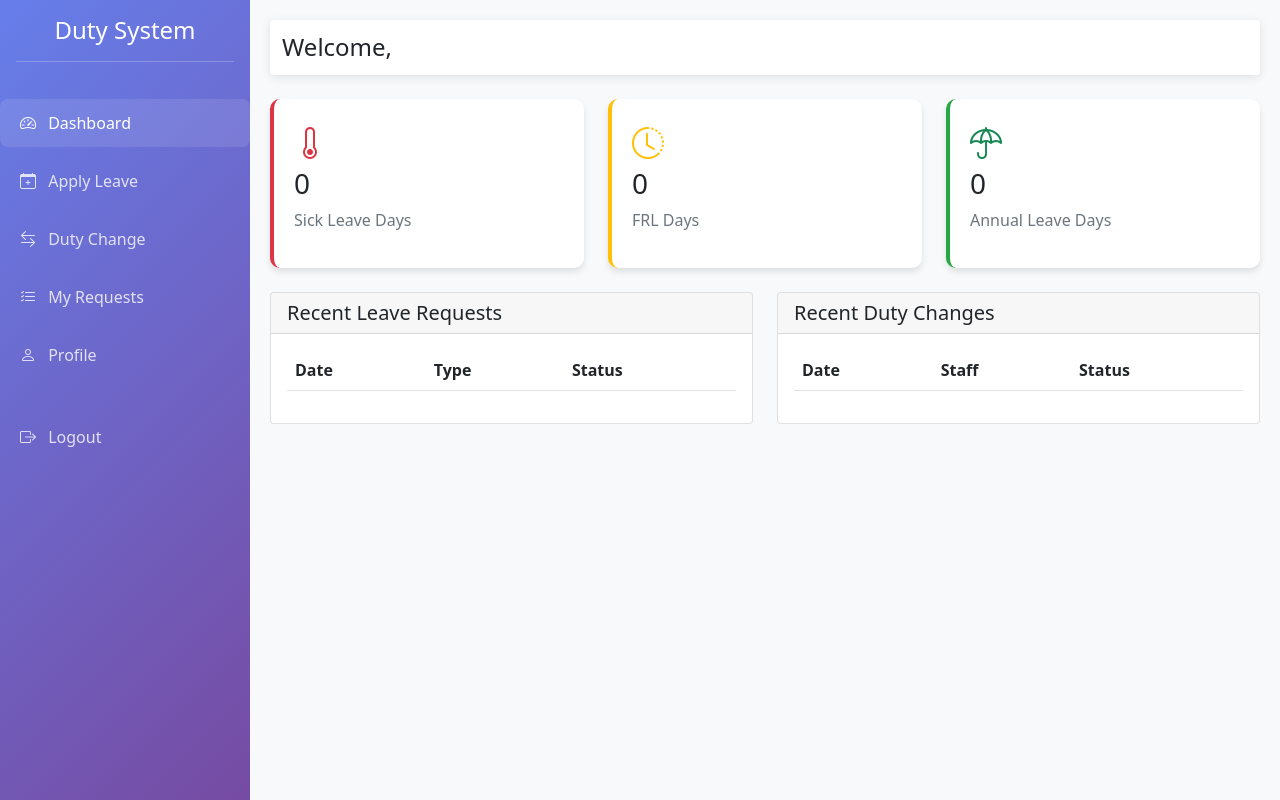
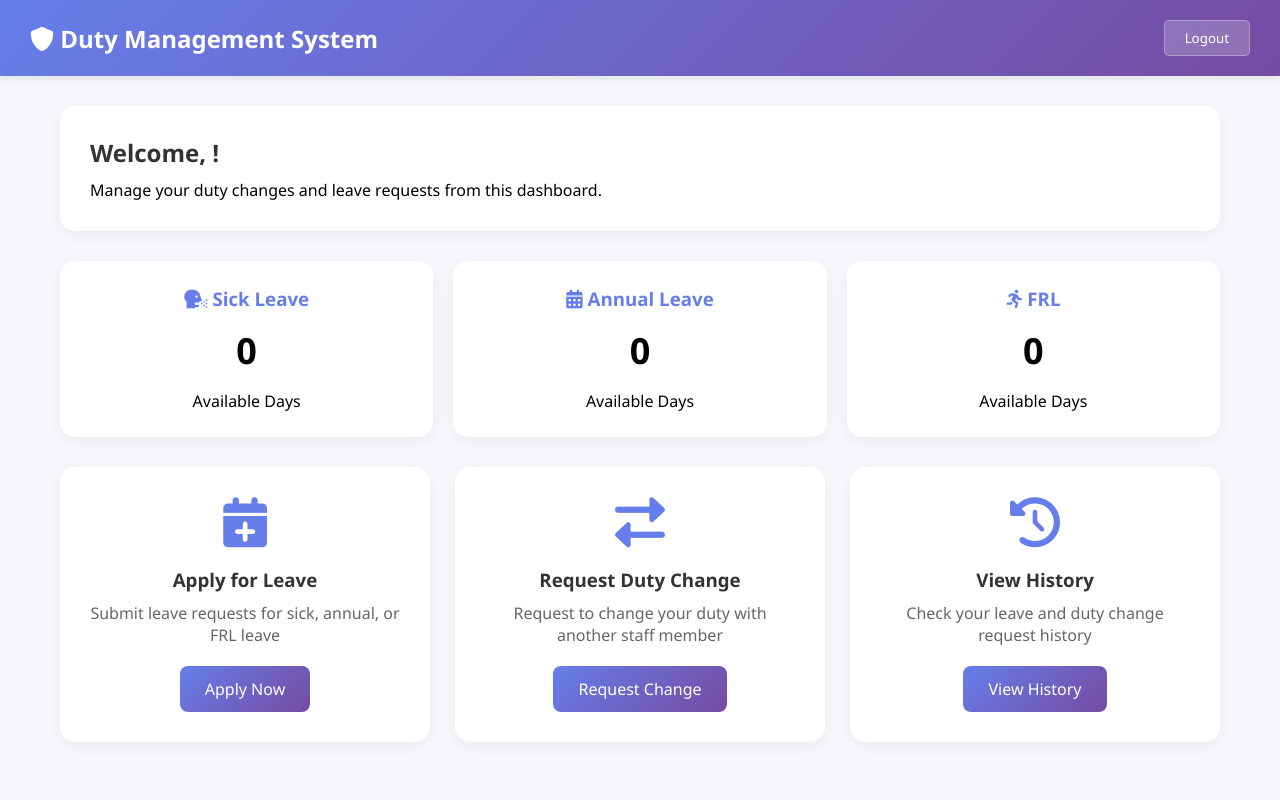
Before and after one commit to Mine10-App/DutyChange, a plain HTML site: page dashboard.html in a window 1280 px wide. Drawn offline with nearby package versions, Linux system fonts and the light colour scheme.

Commit message:
Update dashboard.html

```diff
--- a/dashboard.html
+++ b/dashboard.html
@@ -3,341 +3,266 @@
 <head>
     <meta charset="UTF-8">
     <meta name="viewport" content="width=device-width, initial-scale=1.0">
-    <title>User Dashboard</title>
-    <link href="https://cdn.jsdelivr.net/npm/bootstrap@5.1.3/dist/css/bootstrap.min.css" rel="stylesheet">
-    <link rel="stylesheet" href="https://cdn.jsdelivr.net/npm/bootstrap-icons@1.8.1/font/bootstrap-icons.css">
+    <title>Dashboard - Duty & Leave System</title>
     <style>
-        :root {
-            --primary-color: #667eea;
-            --secondary-color: #764ba2;
+        * {
+            margin: 0;
+            padding: 0;
+            box-sizing: border-box;
+            font-family: 'Segoe UI', Tahoma, Geneva, Verdana, sans-serif;
         }
+
         body {
-            background-color: #f8f9fa;
+            background: #f5f7fa;
         }
-        .sidebar {
-            background: linear-gradient(135deg, var(--primary-color) 0%, var(--secondary-color) 100%);
+
+        .navbar {
+            background: linear-gradient(135deg, #667eea 0%, #764ba2 100%);
             color: white;
-            min-height: 100vh;
-            position: fixed;
-            width: 250px;
-            transition: all 0.3s;
+            padding: 20px 30px;
+            display: flex;
+            justify-content: space-between;
+            align-items: center;
+            box-shadow: 0 2px 10px rgba(0, 0, 0, 0.1);
         }
-        .sidebar .nav-link {
-            color: rgba(255,255,255,0.8);
-            padding: 12px 20px;
-            margin: 5px 0;
-            border-radius: 8px;
-            transition: all 0.3s;
+
+        .logo h2 {
+            font-size: 24px;
         }
-        .sidebar .nav-link:hover,
-        .sidebar .nav-link.active {
+
+        .user-info {
+            display: flex;
+            align-items: center;
+            gap: 15px;
+        }
+
+        .logout-btn {
+            background: rgba(255, 255, 255, 0.2);
+            border: 1px solid rgba(255, 255, 255, 0.3);
             color: white;
-            background: rgba(255,255,255,0.1);
+            padding: 8px 20px;
+            border-radius: 5px;
+            cursor: pointer;
+            transition: background 0.3s;
         }
-        .main-content {
-            margin-left: 250px;
-            padding: 20px;
+
+        .logout-btn:hover {
+            background: rgba(255, 255, 255, 0.3);
         }
-        .stat-card {
+
+        .container {
+            max-width: 1200px;
+            margin: 30px auto;
+            padding: 0 20px;
+        }
+
+        .welcome-card {
             background: white;
-            border-radius: 10px;
-            padding: 20px;
-            box-shadow: 0 4px 6px rgba(0,0,0,0.1);
-            transition: transform 0.3s;
+            border-radius: 15px;
+            padding: 30px;
+            margin-bottom: 30px;
+            box-shadow: 0 5px 15px rgba(0, 0, 0, 0.05);
         }
-        .stat-card:hover {
-            transform: translateY(-5px);
-        }
-        .stat-card i {
-            font-size: 2rem;
+
+        .welcome-card h2 {
+            color: #333;
             margin-bottom: 10px;
         }
-        .stat-card.sick { border-left: 4px solid #dc3545; }
-        .stat-card.frl { border-left: 4px solid #ffc107; }
-        .stat-card.annual { border-left: 4px solid #28a745; }
-        .navbar-custom {
+
+        .leave-balance {
+            display: grid;
+            grid-template-columns: repeat(auto-fit, minmax(250px, 1fr));
+            gap: 20px;
+            margin-bottom: 30px;
+        }
+
+        .balance-card {
             background: white;
-            box-shadow: 0 2px 10px rgba(0,0,0,0.1);
+            border-radius: 15px;
+            padding: 25px;
+            text-align: center;
+            box-shadow: 0 5px 15px rgba(0, 0, 0, 0.05);
         }
-        @media (max-width: 768px) {
-            .sidebar {
-                margin-left: -250px;
+
+        .balance-card h3 {
+            color: #667eea;
+            margin-bottom: 10px;
         }
-            .main-content {
-                margin-left: 0;
+
+        .balance-card .count {
+            font-size: 36px;
+            font-weight: bold;
+            margin: 15px 0;
         }
+
+        .actions {
+            display: grid;
+            grid-template-columns: repeat(auto-fit, minmax(300px, 1fr));
+            gap: 25px;
+            margin-top: 30px;
+        }
+
+        .action-card {
+            background: white;
+            border-radius: 15px;
+            padding: 30px;
+            text-align: center;
+            box-shadow: 0 5px 15px rgba(0, 0, 0, 0.05);
+            transition: transform 0.3s;
+            cursor: pointer;
+        }
+
+        .action-card:hover {
+            transform: translateY(-5px);
+            box-shadow: 0 10px 25px rgba(0, 0, 0, 0.1);
+        }
+
+        .action-card i {
+            font-size: 50px;
+            margin-bottom: 20px;
+            color: #667eea;
+        }
+
+        .action-card h3 {
+            color: #333;
+            margin-bottom: 10px;
+        }
+
+        .action-card p {
+            color: #666;
+            margin-bottom: 20px;
+        }
+
+        .btn-action {
+            background: linear-gradient(135deg, #667eea 0%, #764ba2 100%);
+            color: white;
+            border: none;
+            padding: 12px 25px;
+            border-radius: 8px;
+            font-size: 16px;
+            font-weight: 500;
+            cursor: pointer;
+            transition: transform 0.2s;
+        }
+
+        .btn-action:hover {
+            transform: translateY(-2px);
         }
     </style>
+    <link rel="stylesheet" href="https://cdnjs.cloudflare.com/ajax/libs/font-awesome/6.0.0/css/all.min.css">
 </head>
 <body>
-    <!-- Sidebar -->
-    <nav class="sidebar">
-        <div class="p-3">
-            <h4 class="text-center">Duty System</h4>
-            <hr class="bg-light">
+    <nav class="navbar">
+        <div class="logo">
+            <h2><i class="fas fa-shield-alt"></i> Duty Management System</h2>
         </div>
-        <ul class="nav flex-column">
-            <li class="nav-item">
-                <a class="nav-link active" href="dashboard.html">
-                    <i class="bi bi-speedometer2 me-2"></i> Dashboard
-                </a>
-            </li>
-            <li class="nav-item">
-                <a class="nav-link" href="leave-request.html">
-                    <i class="bi bi-calendar-plus me-2"></i> Apply Leave
-                </a>
-            </li>
-            <li class="nav-item">
-                <a class="nav-link" href="duty-change.html">
-                    <i class="bi bi-arrow-left-right me-2"></i> Duty Change
-                </a>
-            </li>
-            <li class="nav-item">
-                <a class="nav-link" href="my-requests.html">
-                    <i class="bi bi-list-check me-2"></i> My Requests
-                </a>
-            </li>
-            <li class="nav-item">
-                <a class="nav-link" href="profile.html">
-                    <i class="bi bi-person me-2"></i> Profile
-                </a>
-            </li>
-            <li class="nav-item mt-4">
-                <a class="nav-link" href="#" id="logoutBtn">
-                    <i class="bi bi-box-arrow-right me-2"></i> Logout
-                </a>
-            </li>
-        </ul>
-    </nav>
-
-    <!-- Main Content -->
-    <div class="main-content">
-        <!-- Navbar -->
-        <nav class="navbar navbar-expand-lg navbar-custom mb-4 rounded">
-            <div class="container-fluid">
-                <button class="btn btn-primary d-md-none" type="button" id="sidebarToggle">
-                    <i class="bi bi-list"></i>
-                </button>
-                <div class="navbar-brand">
-                    <h4 class="mb-0">Welcome, <span id="userName"></span></h4>
-                    <small class="text-muted" id="userRole"></small>
-                </div>
-                <div class="d-flex align-items-center">
-                    <span class="badge bg-primary me-3" id="userRcNo"></span>
-                    <span id="currentDateTime"></span>
-                </div>
+        <div class="user-info">
+            <span id="userName"></span>
+            <button class="logout-btn" onclick="logout()">Logout</button>
         </div>
     </nav>
 
-        <!-- Leave Balance Cards -->
-        <div class="row mb-4">
-            <div class="col-md-4">
-                <div class="stat-card sick">
-                    <i class="bi bi-thermometer text-danger"></i>
-                    <h3 id="sickLeave">0</h3>
-                    <p class="text-muted">Sick Leave Days</p>
+    <div class="container">
+        <div class="welcome-card">
+            <h2>Welcome, <span id="welcomeName"></span>!</h2>
+            <p>Manage your duty changes and leave requests from this dashboard.</p>
         </div>
+
+        <div class="leave-balance">
+            <div class="balance-card">
+                <h3><i class="fas fa-head-side-cough"></i> Sick Leave</h3>
+                <div class="count" id="sickLeave">0</div>
+                <p>Available Days</p>
             </div>
-            <div class="col-md-4">
-                <div class="stat-card frl">
-                    <i class="bi bi-clock-history text-warning"></i>
-                    <h3 id="frlLeave">0</h3>
-                    <p class="text-muted">FRL Days</p>
+
+            <div class="balance-card">
+                <h3><i class="fas fa-calendar-alt"></i> Annual Leave</h3>
+                <div class="count" id="annualLeave">0</div>
+                <p>Available Days</p>
             </div>
-            </div>
-            <div class="col-md-4">
-                <div class="stat-card annual">
-                    <i class="bi bi-umbrella text-success"></i>
-                    <h3 id="annualLeave">0</h3>
-                    <p class="text-muted">Annual Leave Days</p>
-                </div>
+
+            <div class="balance-card">
+                <h3><i class="fas fa-running"></i> FRL</h3>
+                <div class="count" id="frlLeave">0</div>
+                <p>Available Days</p>
             </div>
         </div>
 
-        <!-- Recent Activity -->
-        <div class="row">
-            <div class="col-md-6">
-                <div class="card">
-                    <div class="card-header">
-                        <h5 class="mb-0">Recent Leave Requests</h5>
+        <div class="actions">
+            <div class="action-card">
+                <i class="fas fa-calendar-plus"></i>
+                <h3>Apply for Leave</h3>
+                <p>Submit leave requests for sick, annual, or FRL leave</p>
+                <button class="btn-action" onclick="goToLeaveRequest()">Apply Now</button>
             </div>
-                    <div class="card-body">
-                        <div class="table-responsive">
-                            <table class="table">
-                                <thead>
-                                    <tr>
-                                        <th>Date</th>
-                                        <th>Type</th>
-                                        <th>Status</th>
-                                    </tr>
-                                </thead>
-                                <tbody id="recentLeaves">
-                                    <!-- Dynamically populated -->
-                                </tbody>
-                            </table>
+
+            <div class="action-card">
+                <i class="fas fa-exchange-alt"></i>
+                <h3>Request Duty Change</h3>
+                <p>Request to change your duty with another staff member</p>
+                <button class="btn-action" onclick="goToDutyChange()">Request Change</button>
             </div>
-                    </div>
-                </div>
-            </div>
-            <div class="col-md-6">
-                <div class="card">
-                    <div class="card-header">
-                        <h5 class="mb-0">Recent Duty Changes</h5>
-                    </div>
-                    <div class="card-body">
-                        <div class="table-responsive">
-                            <table class="table">
-                                <thead>
-                                    <tr>
-                                        <th>Date</th>
-                                        <th>Staff</th>
-                                        <th>Status</th>
-                                    </tr>
-                                </thead>
-                                <tbody id="recentDutyChanges">
-                                    <!-- Dynamically populated -->
-                                </tbody>
-                            </table>
-                        </div>
-                    </div>
-                </div>
+
+            <div class="action-card">
+                <i class="fas fa-history"></i>
+                <h3>View History</h3>
+                <p>Check your leave and duty change request history</p>
+                <button class="btn-action" onclick="goToHistory()">View History</button>
             </div>
         </div>
     </div>
 
     <script type="module">
         import { db } from './dcfire.js';
-        import {
-            collection,
-            query,
-            where,
-            getDocs,
-            orderBy,
-            limit
-        } from "https://www.gstatic.com/firebasejs/10.7.1/firebase-firestore.js";
+        import { collection, getDocs, query, where } from "https://www.gstatic.com/firebasejs/10.8.0/firebase-firestore.js";
 
-        // Check authentication
-        const user = JSON.parse(sessionStorage.getItem('currentUser'));
-        if (!user || user.role !== 'user') {
+        // Check if user is logged in
+        const currentUser = JSON.parse(localStorage.getItem('currentUser'));
+        if (!currentUser) {
             window.location.href = 'index.html';
         }
 
-        // Display user info
-        document.getElementById('userName').textContent = user.name;
-        document.getElementById('userRole').textContent = user.role.toUpperCase();
-        document.getElementById('userRcNo').textContent = user.rcNo;
+        document.getElementById('userName').textContent = currentUser.name;
+        document.getElementById('welcomeName').textContent = currentUser.name;
 
-        // Display leave balances
-        document.getElementById('sickLeave').textContent = user.leaveBalance.sick;
-        document.getElementById('frlLeave').textContent = user.leaveBalance.frl;
-        document.getElementById('annualLeave').textContent = user.leaveBalance.annual;
+        // Fetch user's leave balance
+        async function loadLeaveBalance() {
+            try {
+                const usersRef = collection(db, 'users');
+                const q = query(usersRef, where('username', '==', currentUser.username));
+                const querySnapshot = await getDocs(q);
 
-        // Update date and time
-        function updateDateTime() {
-            const now = new Date();
-            const dateTimeStr = now.toLocaleString('en-US', {
-                weekday: 'long',
-                year: 'numeric',
-                month: 'long',
-                day: 'numeric',
-                hour: '2-digit',
-                minute: '2-digit',
-                second: '2-digit'
+                if (!querySnapshot.empty) {
+                    querySnapshot.forEach((doc) => {
+                        const userData = doc.data();
+                        document.getElementById('sickLeave').textContent = userData.sickLeave || 0;
+                        document.getElementById('annualLeave').textContent = userData.annualLeave || 0;
+                        document.getElementById('frlLeave').textContent = userData.frlLeave || 0;
                     });
-            document.getElementById('currentDateTime').textContent = dateTimeStr;
                 }
-        updateDateTime();
-        setInterval(updateDateTime, 1000);
-
-        // Sidebar toggle for mobile
-        document.getElementById('sidebarToggle').addEventListener('click', function() {
-            document.querySelector('.sidebar').classList.toggle('show');
-            document.querySelector('.main-content').classList.toggle('full-width');
-        });
-
-        // Logout
-        document.getElementById('logoutBtn').addEventListener('click', function(e) {
-            e.preventDefault();
-            sessionStorage.removeItem('currentUser');
-            window.location.href = 'index.html';
-        });
-
-        // Load recent activities
-        async function loadRecentActivities() {
-            try {
-                // Load recent leaves
-                const leavesRef = collection(db, 'leaveRequests');
-                const leavesQuery = query(
-                    leavesRef,
-                    where('userId', '==', user.id),
-                    orderBy('createdAt', 'desc'),
-                    limit(5)
-                );
-
-                const leavesSnapshot = await getDocs(leavesQuery);
-                const leavesTable = document.getElementById('recentLeaves');
-                leavesTable.innerHTML = '';
-
-                leavesSnapshot.forEach(doc => {
-                    const data = doc.data();
-                    const row = document.createElement('tr');
-                    row.innerHTML = `
-                        <td>${new Date(data.date).toLocaleDateString()}</td>
-                        <td><span class="badge bg-${getLeaveTypeBadgeColor(data.leaveType)}">${data.leaveType}</span></td>
-                        <td><span class="badge bg-${getStatusBadgeColor(data.status)}">${data.status}</span></td>
-                    `;
-                    leavesTable.appendChild(row);
-                });
-
-                // Load recent duty changes
-                const dutyRef = collection(db, 'dutyChanges');
-                const dutyQuery = query(
-                    dutyRef,
-                    where('requestedBy', '==', user.id),
-                    orderBy('createdAt', 'desc'),
-                    limit(5)
-                );
-
-                const dutySnapshot = await getDocs(dutyQuery);
-                const dutyTable = document.getElementById('recentDutyChanges');
-                dutyTable.innerHTML = '';
-
-                dutySnapshot.forEach(doc => {
-                    const data = doc.data();
-                    const row = document.createElement('tr');
-                    row.innerHTML = `
-                        <td>${new Date(data.date).toLocaleDateString()}</td>
-                        <td>${data.acceptedStaffName || 'N/A'}</td>
-                        <td><span class="badge bg-${getStatusBadgeColor(data.status)}">${data.status}</span></td>
-                    `;
-                    dutyTable.appendChild(row);
-                });
-
             } catch (error) {
-                console.error('Error loading activities:', error);
+                console.error('Error loading leave balance:', error);
             }
         }
 
-        function getLeaveTypeBadgeColor(type) {
-            switch(type.toLowerCase()) {
-                case 'sick': return 'danger';
-                case 'frl': return 'warning';
-                case 'annual': return 'success';
-                default: return 'secondary';
-            }
+        loadLeaveBalance();
+
+        function goToLeaveRequest() {
+            window.location.href = 'leave-request.html';
         }
 
-        function getStatusBadgeColor(status) {
-            switch(status.toLowerCase()) {
-                case 'approved': return 'success';
-                case 'pending': return 'warning';
-                case 'rejected': return 'danger';
-                default: return 'secondary';
-            }
+        function goToDutyChange() {
+            window.location.href = 'duty-change.html';
         }
 
-        // Load activities on page load
-        loadRecentActivities();
+        function goToHistory() {
+            window.location.href = 'history.html';
+        }
+
+        function logout() {
+            localStorage.removeItem('currentUser');
+            window.location.href = 'index.html';
+        }
     </script>
 </body>
 </html>
```
Lines whose indentation alone changed are shown as unchanged.
